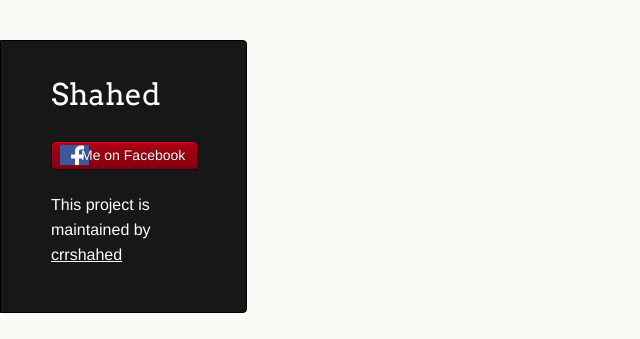
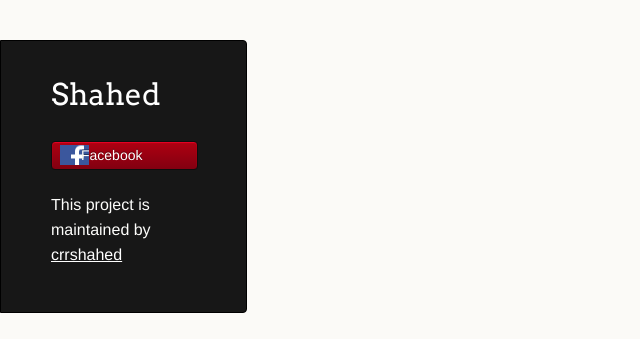
Before and after one commit to crrshahed/Shahed, a Jekyll site: the page built from Readme.md, in a window 1280 px wide. Shown: the top 339 px of the page, without its empty margins (0-640 px from the left). Built offline with Jekyll 4.4.1, drawn with Linux system fonts in a browser that asks for light colours; our own code applies the rules of GitHub Pages for plain Markdown files; a script that is not in the unit is left out; the repository's description, which GitHub fills in, is left out.

Commit message:
Update default.html

```diff
--- a/_layouts/default.html
+++ b/_layouts/default.html
@@ -23,7 +23,7 @@
             <li class="download"><a class="buttons" href="{{ site.github.zip_url }}">Download ZIP</a></li>
             <li class="download"><a class="buttons" href="{{ site.github.tar_url }}">Download TAR</a></li>
           {% endif %}
-          <li><a class="buttons github" href="{{ www.facebook.com/RRSHAHED }}">Me on Facebook</a></li>
+          <li><a class="buttons github" href="https://www.facebook.com/RRSHAHED">Facebook</a></li>
         </ul>
 
         {% if site.github.is_project_page %}
```
